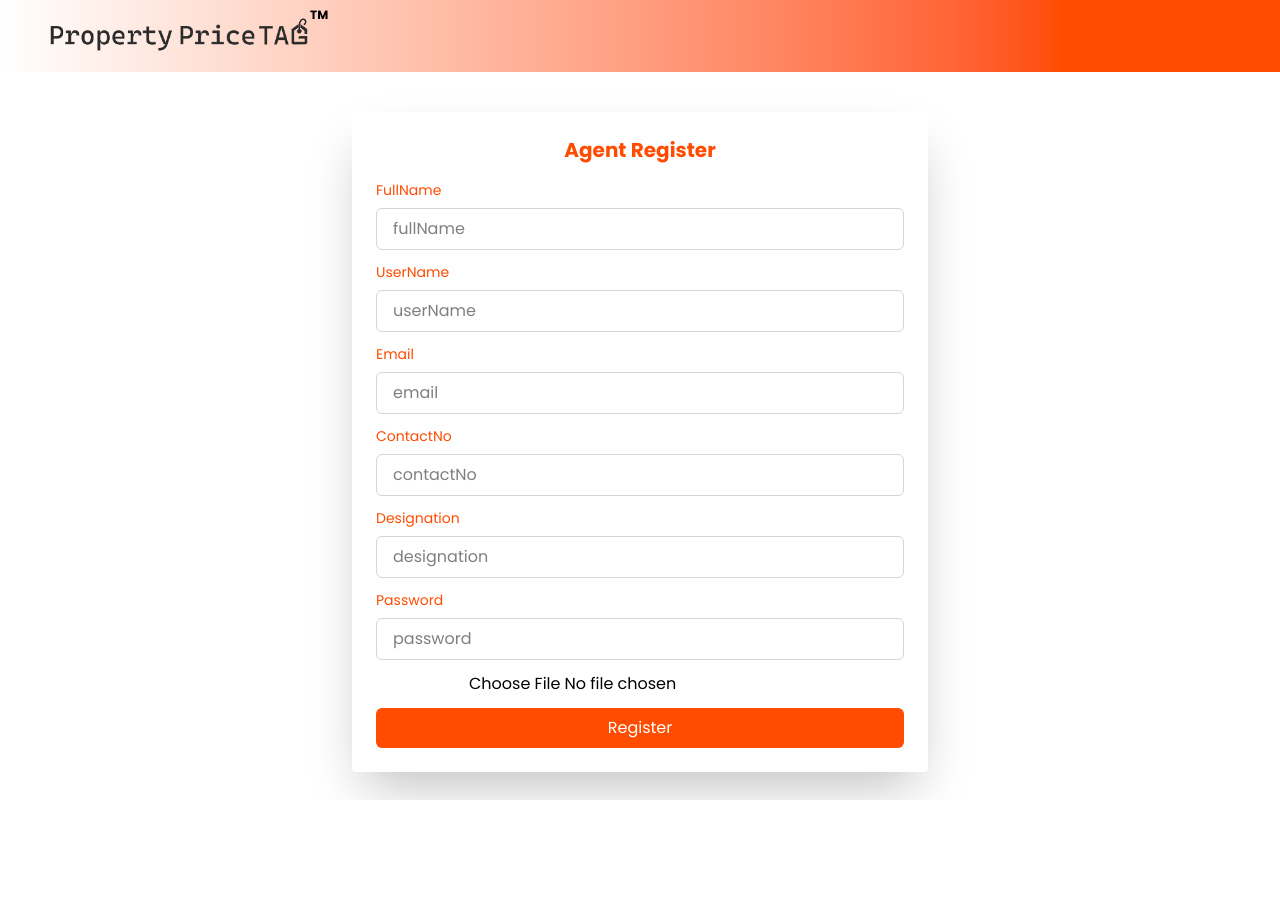
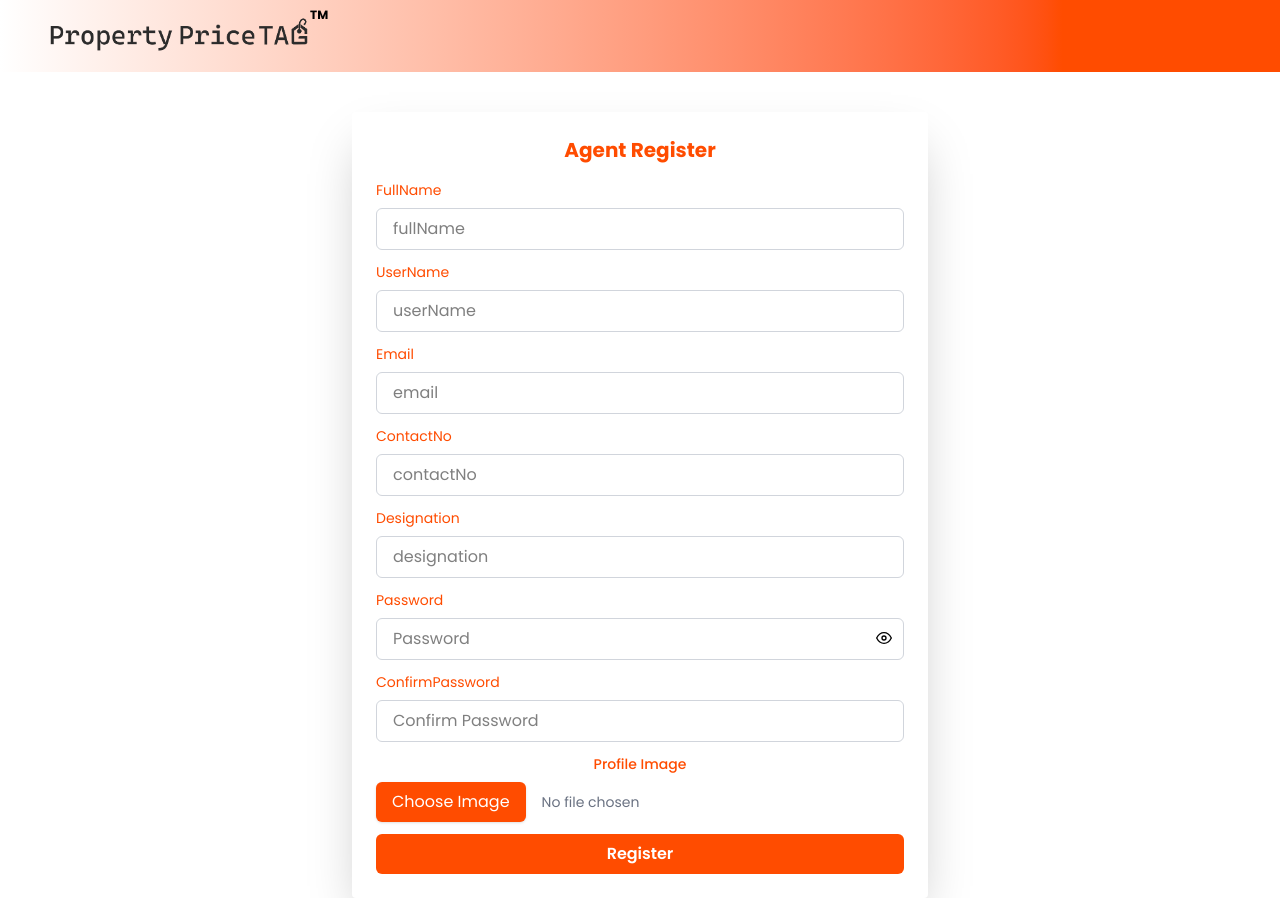
Before and after one commit to CodeCortex/pricetagFrontend, a React (Vite) app: page /register in a window 1280 px wide. Before the commit the page ends 800 px from the top, so only its background shows below. Built offline with nearby package versions, Linux system fonts and the light colour scheme.

Commit message:
feat: add AdminDashboard, AdminProfile, and AddAgents components; update ProtectedRoute to check sessionStorage; enhance Register component with validation and image upload

```diff
--- a/src/api/auth.js
+++ b/src/api/auth.js
@@ -7,7 +7,7 @@ const API= axios.create({
 
 
 export const registerAgent=(data)=>{
-    API.post("/agents/register", data);
+    return API.post("/agents/register", data);
 }
 
 export const loginUser =(data)=>{
--- a/src/components/layout/ProtectedRoute.jsx
+++ b/src/components/layout/ProtectedRoute.jsx
@@ -2,7 +2,7 @@ import React from 'react'
 import { Navigate } from 'react-router-dom'
 
 const ProtectedRoute = ({role, children}) => {
-    const token= localStorage.getItem("accessToken");
+    const token= localStorage.getItem("accessToken") || sessionStorage.getItem("accessToken");
     const userRole= localStorage.getItem("role");
 
     if(!token) return <Navigate to="/login"/>;
--- a/src/pages/Admin/AddAgents.jsx
+++ b/src/pages/Admin/AddAgents.jsx
@@ -0,0 +1,12 @@
+import React from 'react'
+
+const AddAgents = () => {
+  return (
+    <div>
+        Add Agent
+
+    </div>
+  )
+}
+
+export default AddAgents
--- a/src/pages/Admin/AdminDashboard.jsx
+++ b/src/pages/Admin/AdminDashboard.jsx
@@ -0,0 +1,15 @@
+import React from 'react'
+
+const AdminDashboard = () => {
+    return (
+        <div>
+            <div>
+                AdminDashboard
+            </div>
+
+
+        </div>
+    )
+}
+
+export default AdminDashboard
--- a/src/pages/Admin/AdminProfile.jsx
+++ b/src/pages/Admin/AdminProfile.jsx
@@ -0,0 +1,11 @@
+import React from 'react'
+
+const AdminProfile = () => {
+  return (
+    <div>
+      adminProfile
+    </div>
+  )
+}
+
+export default AdminProfile
--- a/src/pages/Admin/index.js
+++ b/src/pages/Admin/index.js
@@ -0,0 +1,3 @@
+export { default as AdminDashboard } from "./AdminDashboard.jsx";
+export { default as AdminProfile } from "./AdminProfile.jsx";
+export { default as AddAgents } from "./AddAgents.jsx";
--- a/src/pages/Agent/AgentDashboard.jsx
+++ b/src/pages/Agent/AgentDashboard.jsx
@@ -0,0 +1,11 @@
+import React from 'react'
+
+const AgentDashboard = () => {
+  return (
+    <div>
+      AgentDashboard
+    </div>
+  )
+}
+
+export default AgentDashboard
--- a/src/pages/Auth/Login.jsx
+++ b/src/pages/Auth/Login.jsx
@@ -68,7 +68,7 @@ const Login = () => {
 
       showToast("success", response.message || "Login successful")
 
-      response.data.role==="ADMIN"
+      response.data.role ==="ADMIN"
         ? navigate("/admin/dashboard")
         : navigate("/agent/dashboard");
 
--- a/src/pages/Auth/Register.jsx
+++ b/src/pages/Auth/Register.jsx
@@ -3,6 +3,10 @@ import Input from '../../components/common/Input/Input';
 import SimpleNavbar from '../../components/layout/SimpleNavbar';
 import { Button } from '../../components/common/Button/Button';
 import { useState } from 'react';
+import { FiEye, FiEyeOff } from "react-icons/fi";
+import { registerAgent } from '../../api/auth';
+import { showToast } from '../../utils/customToast';
+
 
 const Register = () => {
 
@@ -13,23 +17,87 @@ const Register = () => {
     contactNo: "",
     designation: "",
     password: "",
+    confirmPassword: "",
     avatar: null
   });
 
+  const [show, setShow] = useState(false);
+  const [preview, setPreview] = useState(null);
+  const [error, setError] = useState("");
+
   const handleChange = (e) => {
     const { name, value, files } = e.target;
-    setForm({ ...form, [name]: files ? files[0] : value })
+
+    if (files) {
+      const file = files[0];
+
+      // size validation (2MB)
+      if (file.size > 2 * 1024 * 1024) {
+        setError("Image must be less than 2MB");
+        return;
+      }
+      setPreview(URL.createObjectURL(file));
+      setForm({ ...form, [name]: file });
+    } else {
+      setForm({ ...form, [name]: value })
+    }
+  }
+
+  // password strength
+  const getStrength = () => {
+    const p = form.password;
+    if (p.length < 6) return "Weak";
+    if (/[A-Z]/.test(p) && /\d/.test(p) && /[@$!%*#?&]/.test(p))
+      return "Strong";
+    return "Medium";
+  }
+
+  const validate = () => {
+    if (!form.fullName) return "Full name required";
+    if (!form.userName) return "Username required";
+
+    if (!/^\S+@\S+\.\S+$/.test(form.email))
+      return "Invalid email";
+
+    if (!/^\d{10}$/.test(form.contactNo))
+      return "Contact must be 10 digits";
+
+    if (form.password.length < 6)
+      return "Password must be 6+ characters";
+
+    if (form.password !== form.confirmPassword)
+      return "Passwords do not match";
+
+    if (!form.avatar)
+      return "Image required";
   }
 
 
-  const submit = (e) => {
+  const submit = async (e) => {
     e.preventDefault();
+    setError("");
+
+    const err = validate();
+    if (err) {
+      setError(err);
+      return;
+    }
 
     const fd = new FormData();
     Object.keys(form).forEach(key => {
       fd.append(key, form[key]);
     })
     console.log([...fd.entries()]);
+
+
+    try {
+      const res = await registerAgent(fd);
+      showToast("success", res.data.message || "Registered successfully!");
+
+    } catch (err) {
+      console.err(err.response?.data?.message || "Registration failed");
+      showToast("error", err.response?.data?.message || "Registration failed");
+    }
 
   }
 
@@ -40,29 +108,107 @@ const Register = () => {
 
       <div className='max-w-xl mx-auto mt-10 p-6 shadow-2xl rounded'>
         <h2 className='text-xl font-bold mb-4 text-orange'>Agent Register</h2>
+        {error && <p className="text-red-600 mb-2">{error}</p>}
 
         <form onSubmit={submit} className='space-y-3'>
 
           {
-            ["fullName", "userName", "email", "contactNo", "designation", "password"].map(f => (
+            ["fullName", "userName", "email", "contactNo", "designation"].map(f => (
               <Input
-
                 key={f}
                 name={f}
-                type={f === 'password' ? 'password' : 'text'}
                 placeholder={f}
                 label={f}
                 value={form[f]}
                 onChange={handleChange}
                 className='w-full'
-                required
               />
-
             ))
           }
+          {/* PASSWORD */}
+          <div className="relative">
+            <Input
+              name="password"
+              label="password"
+              type={show ? "text" : "password"}
+              placeholder="Password"
+              onChange={handleChange}
+              className="w-full border p-2"
+            />
+            <span
+              className="absolute right-3 top-10 cursor-pointer"
+              onClick={() => setShow(!show)}
+            >
+              {show ? <FiEyeOff /> : <FiEye />}
+            </span>
+          </div>
 
-          <input type="file" name="avatar" onChange={handleChange} required />
-          <Button type='submit' children="Register" className='w-full' />
+          {/* strength */}
+          {form.password && (
+            <p className={
+              getStrength() === "Strong"
+                ? "text-green-600"
+                : getStrength() === "Medium"
+                  ? "text-yellow-600"
+                  : "text-red-600"
+            }>
+              Strength: {getStrength()}
+            </p>
+          )}
+
+          {/* CONFIRM */}
+          <Input
+            name="confirmPassword"
+            label="confirmPassword"
+            type="password"
+            placeholder="Confirm Password"
+            onChange={handleChange}
+            className="w-full"
+          />
+
+          {/* FILE UPLOAD */}
+          <div className="space-y-2">
+            <label className="block text-sm font-medium text-orange">
+              Profile Image
+            </label>
+
+            <div className="flex items-center gap-4">
+              <label className="cursor-pointer bg-orange text-white px-4 py-2 rounded-md shadow hover:bg-orange-600 transition">
+                Choose Image
+                <input
+                  type="file"
+                  name="avatar"
+                  accept="image/*"
+                  onChange={handleChange}
+                  className="hidden"
+                  required
+                />
+              </label>
+
+              <span className="text-sm text-gray-500">
+                {form.avatar ? form.avatar.name : "No file chosen"}
+              </span>
+            </div>
+          </div>
+
+          {/* PREVIEW */}
+          {preview && (
+            <div className="flex justify-center mt-4">
+              <img
+                src={preview}
+                alt="preview"
+                className="h-24 w-24 rounded-full object-cover border-2 border-orange shadow"
+              />
+            </div>
+          )}
+
+          <Button
+            type="submit"
+            className="w-full bg-orange text-white py-2 rounded-md font-semibold hover:bg-orange-600 transition"
+          >
+            Register
+          </Button>
+
         </form>
 
       </div>
--- a/src/pages/Error/Unauthorized.jsx
+++ b/src/pages/Error/Unauthorized.jsx
@@ -0,0 +1,12 @@
+import React from 'react'
+
+const Unauthorized = () => {
+  return (
+    <div>
+        Unauthorized
+
+    </div>
+  )
+}
+
+export default Unauthorized
--- a/src/routes/AppRoutes.jsx
+++ b/src/routes/AppRoutes.jsx
@@ -1,24 +1,44 @@
-import {BrowserRouter as Router, Routes, Route} from "react-router-dom"
+import { BrowserRouter as Router, Routes, Route } from "react-router-dom"
 import Home from "../pages/Home/Home.jsx"
 
 import Hero from "../components/layout/Hero.jsx"
 import Login from "../pages/Auth/Login.jsx"
 import ForgotPasswod from "../pages/Auth/ForgotPasswod.jsx"
 import Register from "../pages/Auth/Register.jsx"
+import Unauthorized from "../pages/Error/Unauthorized.jsx"
+import ProtectedRoute from "../components/layout/ProtectedRoute.jsx"
+import {AdminDashboard} from "../pages/Admin"
+import AgentDashboard from "../pages/Agent/AgentDashboard.jsx"
 
 
-export default function AppRoutes(){
-return(
-    <Router>
-        <Routes>
-            <Route path="/" element={<Home/>}/>
-            <Route path="/login" element={<Login/>}/>
-            <Route path="/forgot-password" element={<ForgotPasswod/>}/>
-            <Route path="/register" element={<Register/>}/>
+export default function AppRoutes() {
+    return (
+        <Router>
+            <Routes>
+                <Route path="/" element={<Home />} />
+                <Route path="/login" element={<Login />} />
+                <Route path="/forgot-password" element={<ForgotPasswod />} />
+                <Route path="/register" element={<Register />} />
+                <Route path="/unauthorized" element={<Unauthorized />} />
+                <Route path="/admin/dashboard" element={
+                    <ProtectedRoute role="ADMIN">
+                        <AdminDashboard/>
+                    </ProtectedRoute>
+                } />
+
+                 <Route path="/agent/dashboard" element={
+                    <ProtectedRoute role="AGENT">
+                        <AgentDashboard/>
+                    </ProtectedRoute>
+                } />
 
 
-        </Routes>
 
-    </Router>
-)
+
+
+
+            </Routes>
+
+        </Router>
+    )
 }
```
